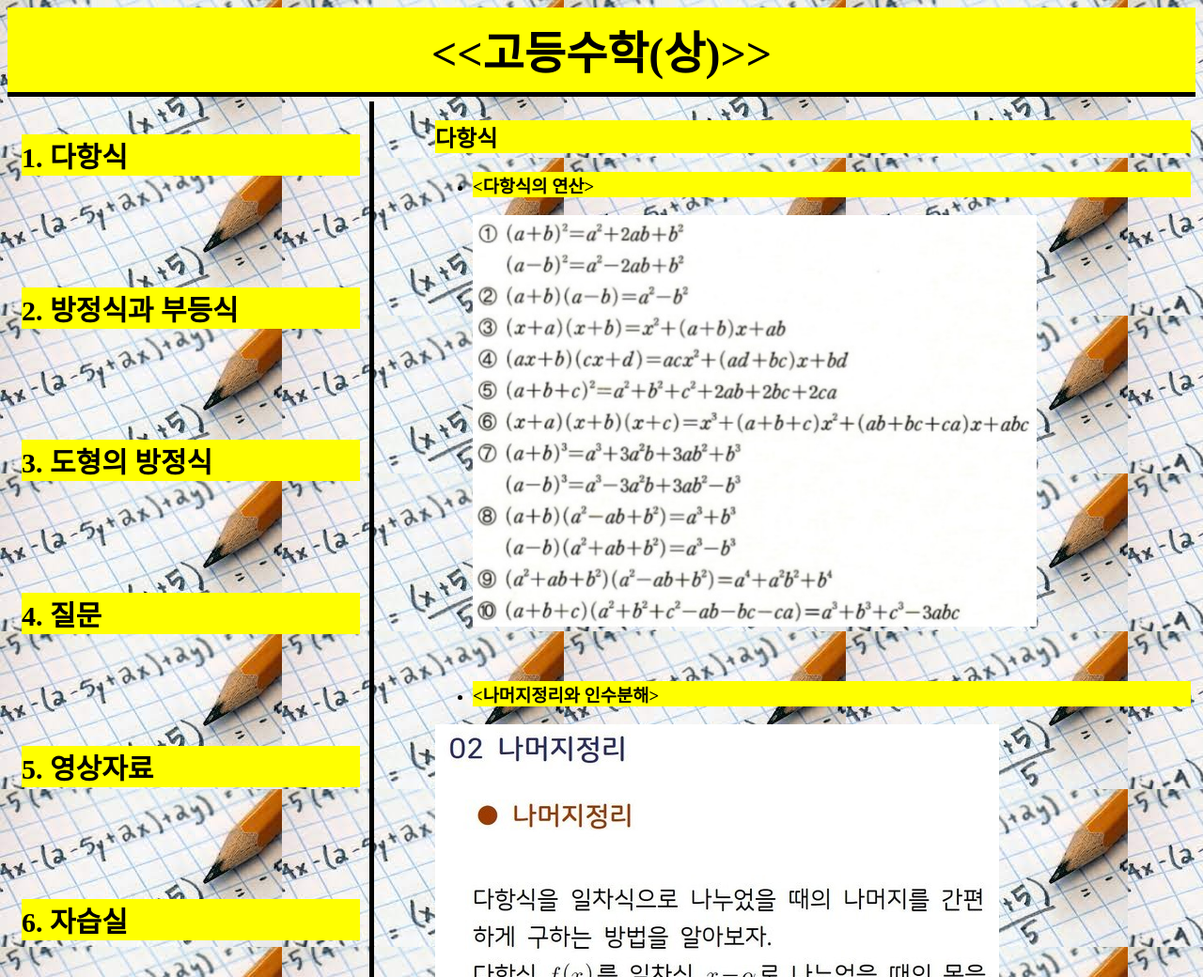
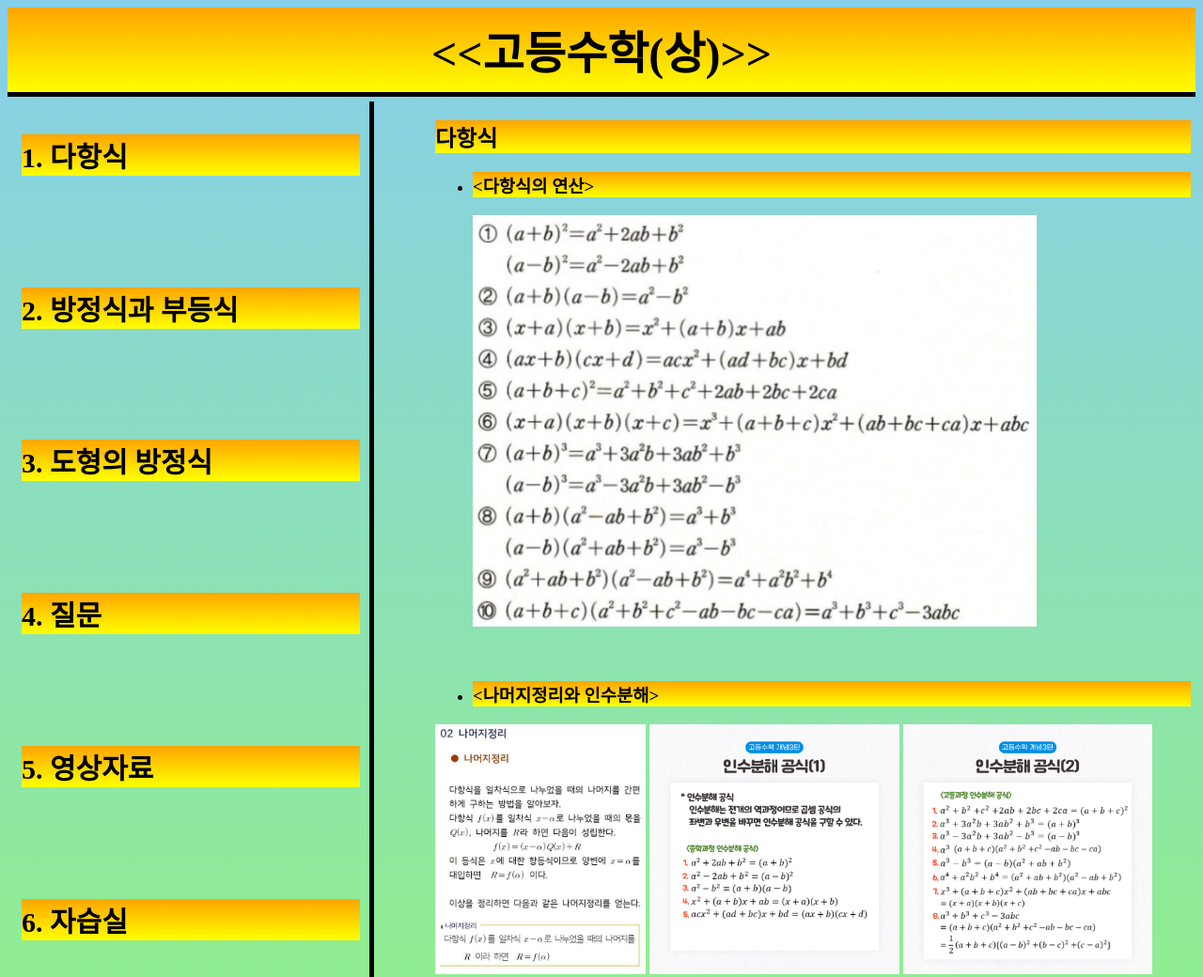
Before and after one commit to thmin8956/deeplearning, a plain HTML site: page 다항식.html in a window 1280 px wide. Shown: the top 1040 px of the page at 94% size. Drawn offline with Linux system fonts and the light colour scheme.

Commit message:
Add files via upload

```diff
--- /dev/null
+++ b/style.css
@@ -0,0 +1,23 @@
+a {
+  color:black;
+  text-decoration:none;
+}
+ h1 {
+   font-size:300%;
+   text-align:center;
+   border-bottom:5px solid black;
+   margin:0;
+   padding:10px;
+ }
+ ol{
+   font-size:125%;
+   border-right:5px solid black;
+   width:80%;
+   margin:0;
+   padding:10px;
+ }
+ #grid{
+   padding:5px;
+   display:grid;
+   grid-template-columns:450px 1fr;
+ }
--- a/다항식.html
+++ b/다항식.html
@@ -3,55 +3,31 @@
 <head>
  <title>고등 수학 (상) 요약정리</title>
  <meta charset="utf-8">
- <style>
- a {
-   color:black;
-   text-decoration:none;
- }
-  h1 {
-    font-size:300%;
-    text-align:center;
-    border-bottom:5px solid black;
-    margin:0;
-    padding:10px;
-  }
-  ol{
-    font-size:125%;
-    border-right:5px solid black;
-    width:80%;
-    margin:0;
-    padding:10px;
-  }
-  #grid{
-    padding:5px;
-    display:grid;
-    grid-template-columns:450px 1fr;
-  }
- </style>
+ <link rel="stylesheet" href="style.css">
 </head>
-<body background="배경2.jpg">
+<body style="background:linear-gradient(skyblue, lightgreen)">
 
 
-<h1 style="background-color:yellow;"><a href="index.html"><<고등수학(상)>></a></h1>
+<h1 style="background:linear-gradient(orange, yellow)"><a href="index.html"><<고등수학(상)>></a></h1>
 <div id="grid">
 <ol>
-  <p><h2 style="background-color:yellow;"><a href="다항식.html">1. 다항식</a></h2><br><br><br>
-  <p><h2 style="background-color:yellow;"><a href="방정식과 부등식.html">2. 방정식과 부등식</a></h2><br><br><br>
-  <p><h2 style="background-color:yellow;"><a href="도형의 방정식.html">3. 도형의 방정식</a></h2><br><br><br>
-  <p><h2 style="background-color:yellow;"><a href="질문.html">4. 질문</a></h2><br><br><br>
-  <p><h2 style="background-color:yellow;"><a href="영상자료.html">5. 영상자료</a></h2><br><br><br>
-  <p><h2 style="background-color:yellow;"><a href="자습실.html">6. 자습실</a></h2>
+  <p><h2 style="background:linear-gradient(orange, yellow)"><a href="다항식.html">1. 다항식</a></h2><br><br><br>
+  <p><h2 style="background:linear-gradient(orange, yellow)"><a href="방정식과 부등식.html">2. 방정식과 부등식</a></h2><br><br><br>
+  <p><h2 style="background:linear-gradient(orange, yellow)"><a href="도형의 방정식.html">3. 도형의 방정식</a></h2><br><br><br>
+  <p><h2 style="background:linear-gradient(orange, yellow)"><a href="질문.html">4. 질문</a></h2><br><br><br>
+  <p><h2 style="background:linear-gradient(orange, yellow)"><a href="영상자료.html">5. 영상자료</a></h2><br><br><br>
+  <p><h2 style="background:linear-gradient(orange, yellow)"><a href="자습실.html">6. 자습실</a></h2>
 </ol>
 <div>
-  <h2 style="background-color:yellow;">다항식</h2>
+  <h2 style="background:linear-gradient(orange, yellow)">다항식</h2>
   <ul>
-  <li><p><h3 style="background-color:yellow;"><다항식의 연산></h3></p></li>
+  <li><p><h3 style="background:linear-gradient(orange, yellow)"><다항식의 연산></h3></p></li>
   <img src="곱셈공식.jpg" width="600"><br><br><br>
-  <li><p><h3 style="background-color:yellow;"><나머지정리와 인수분해></h3></p></li>
+  <li><p><h3 style="background:linear-gradient(orange, yellow)"><나머지정리와 인수분해></h3></p></li>
 </ul>
-  <img src="나머지정리.jpg" width="600">
-  <img src="인수분해1.png" width="450">
-  <img src="인수분해2.png" width="450">
+  <img src="나머지정리.jpg" width="27.9%">
+  <img src="인수분해1.png" width="33%">
+  <img src="인수분해2.png" width="33%">
 </div>
 </body>
 </html>
```
Also changed, not shown: index.html (+10 -34 lines), 도형의 방정식.html (+14 -44 lines), 방정식과 부등식.html (+12 -36 lines), 영상자료.html (+14 -38 lines), 자습실.html (+9 -33 lines), 질문.html (+10 -34 lines), 교과과정.png (added).
